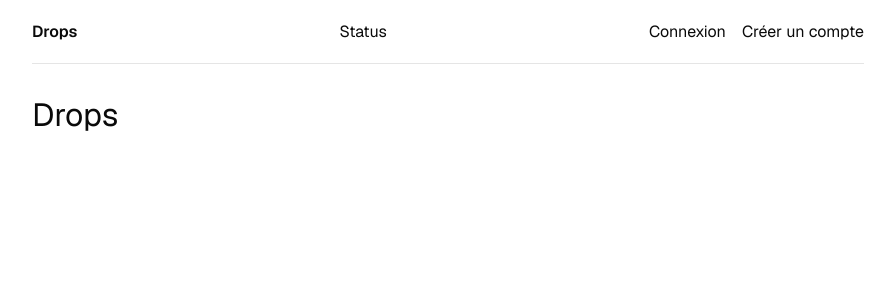
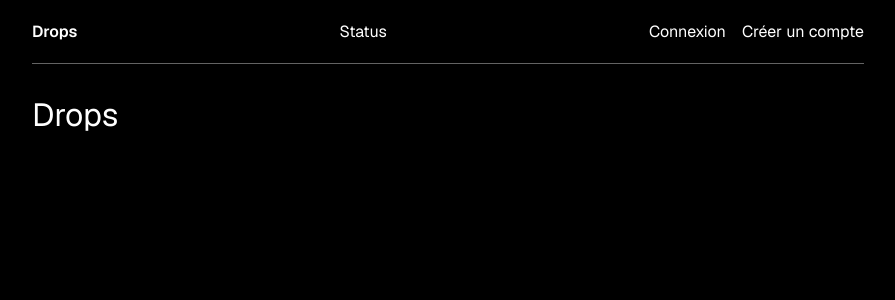
Before and after one commit to Lefrec/Drops, a Next.js app: page / in a window 1280 px wide. Shown: the top 300 px of the page, without its empty margins (192-1087 px from the left). Built offline with nearby package versions, Linux system fonts and the light colour scheme; no server answers.

Commit message:
fix styles broken by shadecn install

```diff
--- a/src/app/globals.css
+++ b/src/app/globals.css
@@ -5,12 +5,12 @@
 @custom-variant dark (&:is(.dark *));
 
 :root {
-  --surface: #0c0c0c;
-  --border: oklch(0.922 0 0);
-  --muted: oklch(0.97 0 0);
+  --surface: oklch(0 0 0);
+  --border: oklch(0.5 0 0);
+  --muted: oklch(0.5 0 0);
   color-scheme: dark;
-  --background: oklch(1 0 0);
-  --foreground: oklch(0.145 0 0);
+  --background: oklch(0 0 0);
+  --foreground: oklch(1 0 0);
   --card: oklch(1 0 0);
   --card-foreground: oklch(0.145 0 0);
   --popover: oklch(1 0 0);
```
